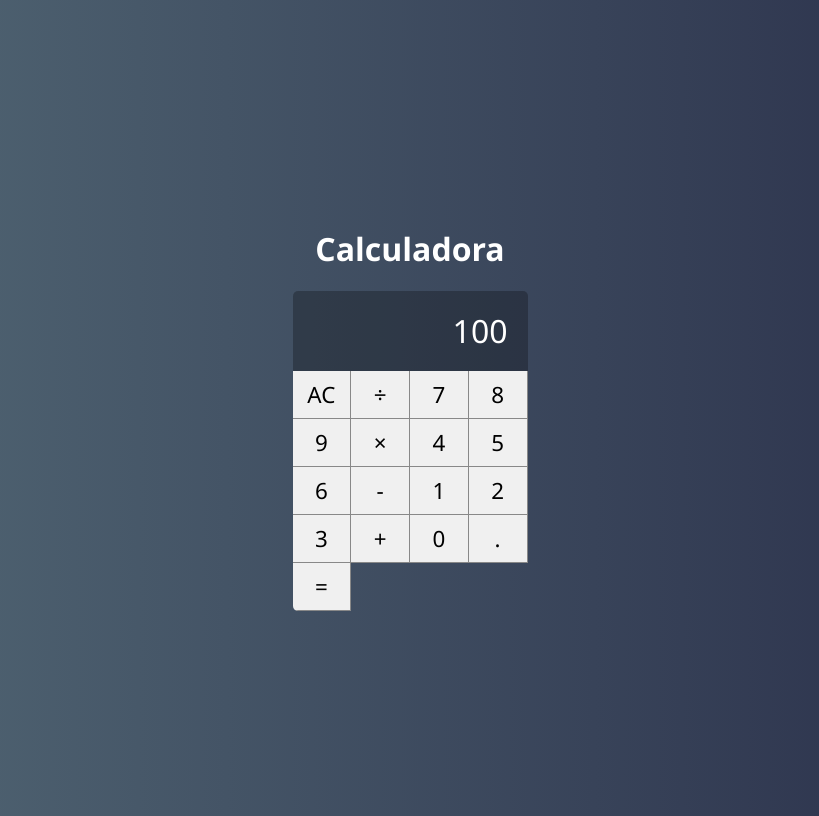
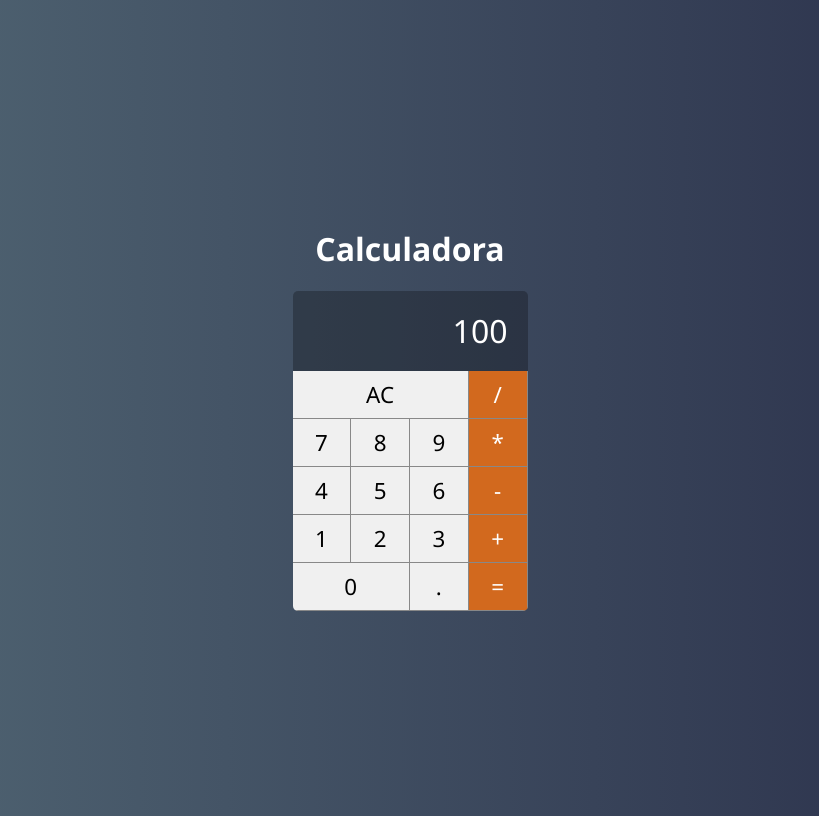
Before and after one commit to WagnerGeroldi/CALCULADORA-REACT, a React (Create React App) app: page / in a window 1280 px wide. Shown: the whole page, without its empty margins (230-1049 px from the left). Built offline with nearby package versions, Linux system fonts and the light colour scheme.

Commit message:
definindo funcoes aos buttons

```diff
--- a/src/components/Button.css
+++ b/src/components/Button.css
@@ -11,3 +11,24 @@
     border-bottom: var(--border-button);
     outline: none;
 }
+
+.button:active {
+    background: #ccc;
+}
+
+.button.double {
+    grid-column: span 2;
+}
+
+.button.triple {
+    grid-column: span 3;
+}
+
+button.operation {
+    background: chocolate;
+    color: #fff;
+}
+
+.button.operation:active {
+    background: rgb(151, 77, 24);
+}
--- a/src/components/Button.jsx
+++ b/src/components/Button.jsx
@@ -2,4 +2,13 @@
 import './Button.css'
 
 export default props =>
-    <button className='button'>{props.label}</button>
+    <button
+    onClick={e => props.click && props.click(props.label)}
+    className={`
+        button
+        ${props.operation ? 'operation' : ''}
+        ${props.double ? 'double' : ''}
+        ${props.triple ? 'triple' : ''}
+    `}>
+        {props.label}
+    </button>
--- a/src/main/Calculator.jsx
+++ b/src/main/Calculator.jsx
@@ -5,29 +5,47 @@
 import Display from '../components/Display'
 
 export default class Calculator extends Component {
+
+    constructor(props) {
+        super(props)
+        this.clearMemory = this.clearMemory.bind(this)
+        this.setOperation = this.setOperation.bind(this)
+        this.addDigit = this.addDigit.bind(this)
+    }
+
+    clearMemory() {
+        console.log('limpar')
+    }
+
+    setOperation(operation) {
+        console.log(operation)
+    }
+
+    addDigit(n) {
+        console.log(n)
+    }
+
     render() {
         return (
             <div className="calculator">
                 <Display value={100} />
-                <Button label="AC" />
-                <Button label="&divide;" />
-                <Button label="7" />
-                <Button label="8" />
-                <Button label="9" />
-                <Button label="&#215;" />
-                <Button label="4" />
-                <Button label="5" />
-                <Button label="6" />
-                <Button label="-" />
-                <Button label="1" />
-                <Button label="2" />
-                <Button label="3" />
-                <Button label="+" />
-                <Button label="0" />
-                <Button label="." />
-                <Button label="=" />
-
-
+                <Button label="AC" click={this.clearMemory} triple />
+                <Button label="/" click={this.setOperation} operation />
+                <Button label="7" click={this.addDigit} />
+                <Button label="8" click={this.addDigit} />
+                <Button label="9" click={this.addDigit} />
+                <Button label="*" click={this.setOperation} operation />
+                <Button label="4" click={this.addDigit} />
+                <Button label="5" click={this.addDigit} />
+                <Button label="6" click={this.addDigit} />
+                <Button label="-" click={this.setOperation} operation />
+                <Button label="1" click={this.addDigit} />
+                <Button label="2" click={this.addDigit} />
+                <Button label="3" click={this.addDigit} />
+                <Button label="+" click={this.setOperation} operation />
+                <Button label="0" click={this.addDigit} double />
+                <Button label="." click={this.addDigit} />
+                <Button label="=" click={this.setOperation} operation />
             </div>
         )
     }
```
